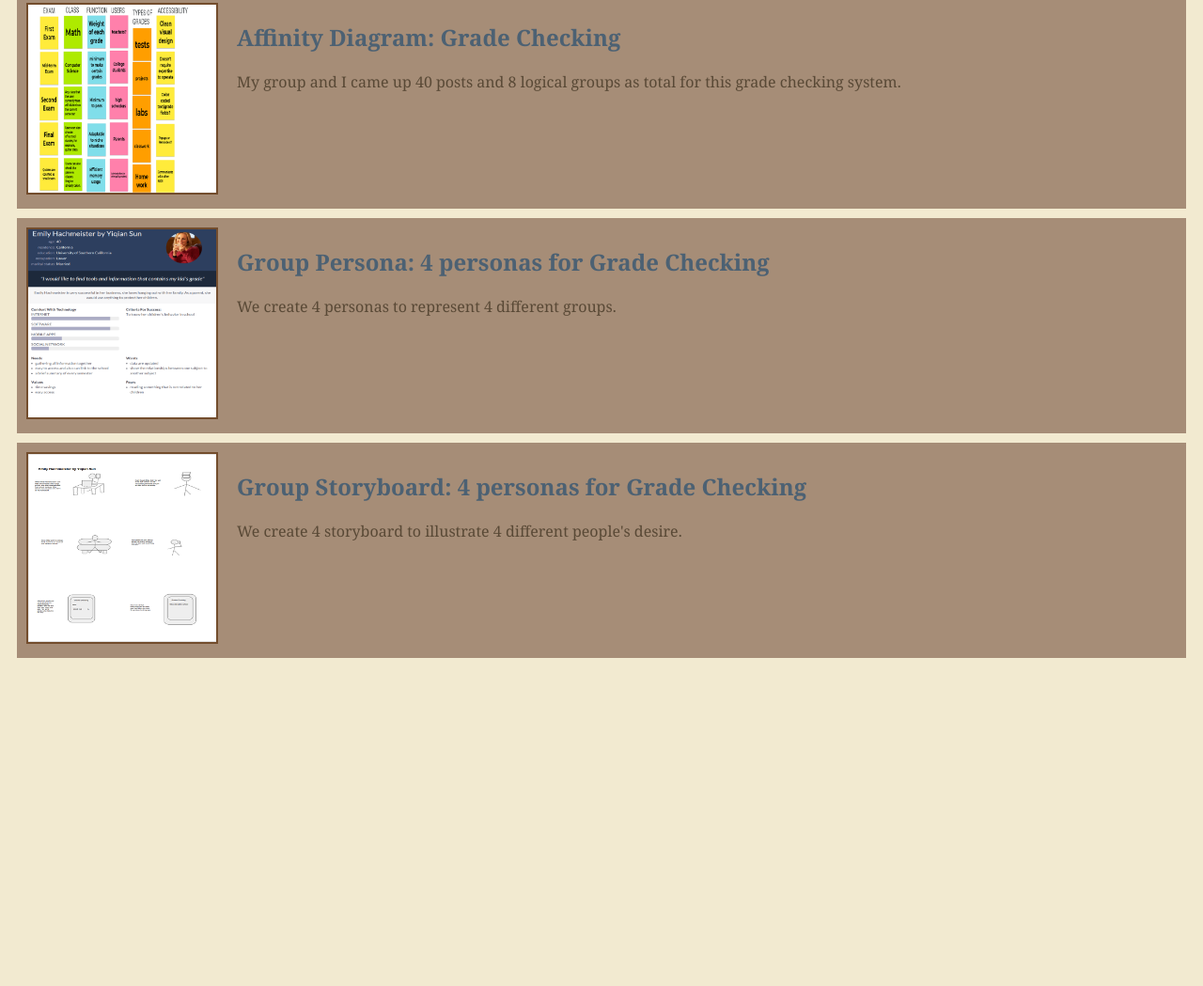
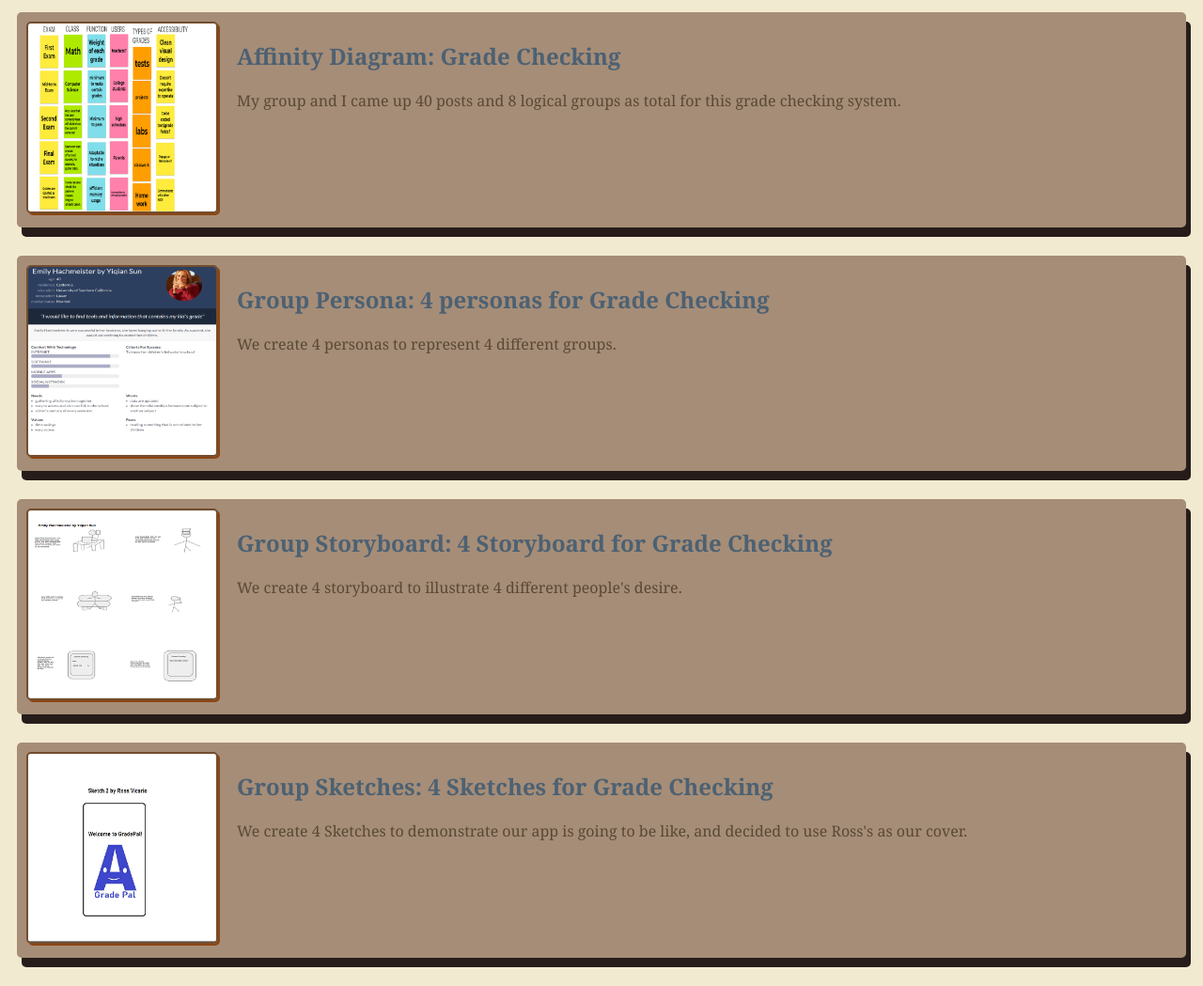
Before and after one commit to yiqian-sun/yiqian-sun.github.io, a plain HTML site: page index.html in a window 1280 px wide. Shown: the part 332-1381 px from the top of the page at 94% size. Before the commit the page ends 1042 px from the top, so only its background shows below. Drawn offline with Linux system fonts and the light colour scheme.

Commit message:
Add files via upload

```diff
--- a/index.html
+++ b/index.html
@@ -40,15 +40,26 @@
             </section>
         </section>
 
-        <!--  Assignment -->
+        <!--Storyboard Assignment -->
         <section class="assignment">
             <a href="files/Storyboard.pdf"><img src = "screenshot/Storyboard.png"></a>
             <section class ="ass-details">
-                <a href="files/Storyboard.pdf"><h2>Group Storyboard: 4 personas for Grade Checking</h2></a>
+                <a href="files/Storyboard.pdf"><h2>Group Storyboard: 4 Storyboard for Grade Checking</h2></a>
                 <p>
                     We create 4 storyboard to illustrate 4 different people's desire.
                 </p>
             </section>
         </section>
+
+        <!--Sketches  Assignment -->
+        <section class="assignment">
+            <a href="files/Sketches.pdf"><img src = "screenshot/Sketches.png"></a>
+            <section class ="ass-details">
+                <a href="files/Sketches.pdf"><h2>Group Sketches: 4 Sketches for Grade Checking</h2></a>
+                <p>
+                    We create 4 Sketches to demonstrate our app is going to be like, and decided to use Ross's as our cover.
+                </p>
+            </section>
+        </section>
     </body>
 </html>
--- a/styles.css
+++ b/styles.css
@@ -7,13 +7,18 @@ body{
     display: flex;
     padding: 10px;
     margin: 10px;
+    margin-bottom: 30px;
     background: #A68D77;
+    border-radius: 5px;
+    box-shadow: 5px 10px #261D1A;
 }
 
 .assignment img{
     width: 200px;
     border: 2px solid #734D2D;
     margin-right: 20px ;
+    border-radius: 5px;
+    box-shadow: 2px 2px #8B4513;
 }
 
 h1{
@@ -28,3 +33,7 @@ a{
     text-decoration: none;
     color: #4C6173;
 }
+
+.assignment a:hover{
+    color: #261D1A;
+}
```
Also changed, not shown: screenshot/Sketches.png (added), 1 other file.
